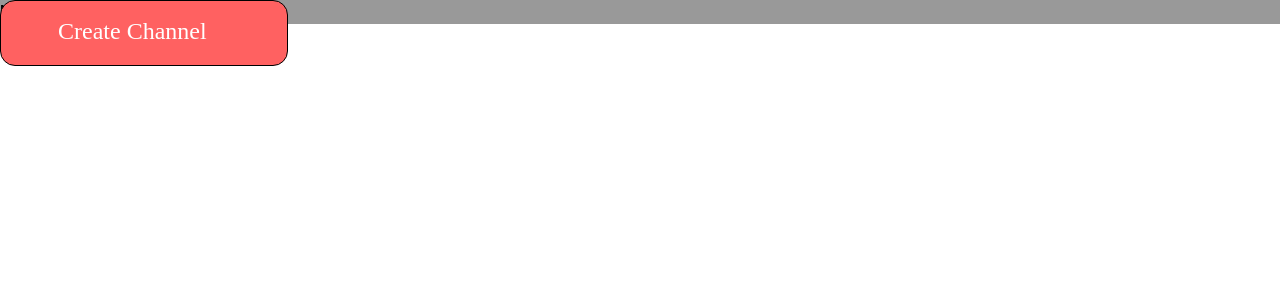
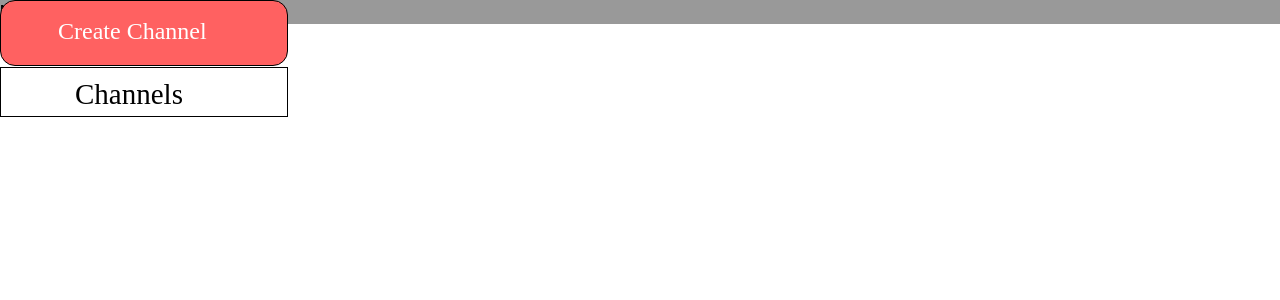
Before and after one commit to ft-ts/frontend, a Next.js app: page /main/left-wrapper in a window 1280 px wide. Shown: the top 300 px of the page. Built offline with nearby package versions, Linux system fonts and the light colour scheme; a web font is replaced by a local one.

Commit message:
feat: channel pannel made

```diff
--- a/src/app/main/left-wrapper/left-wrapper.module.scss
+++ b/src/app/main/left-wrapper/left-wrapper.module.scss
@@ -32,3 +32,31 @@ $leftWrapperWidth: 288px;
     text-align: center;
     color: #FFFFFF;
 }
+
+.channelPannelBox{
+    box-sizing: border-box;
+    position: absolute;
+    width: $leftWrapperWidth;
+    height: 50px;
+    left: 0px;
+    top: 67px;
+    background: #FFFFFF;
+    border: 1px solid #000000;
+}
+
+.channelPannelFont{
+    position: absolute;
+    width: 140px;
+    height: 50px;
+    left: ($leftWrapperWidth / 2) - 70px;
+    top: 1px;
+    font-family: 'ArcadeClassic';
+    font-style: normal;
+    font-weight: 400;
+    font-size: 29px;
+    line-height: 29px;
+    display: flex;
+    align-items: center;
+    text-align: center;
+    color: #000000;
+}
--- a/src/app/main/left-wrapper/page.tsx
+++ b/src/app/main/left-wrapper/page.tsx
@@ -5,6 +5,7 @@ export default function LeftWrapper() {
     <div className={styles.leftWrapper}>
       <h1>LeftWrapper</h1>
       <CreateChannel />
+      <ChannelPannel />
     </div>
   )
 }
@@ -16,3 +17,11 @@ const CreateChannel = (props: {}) => {
         </button>
     )
 }
+
+const ChannelPannel = (props: {}) => {
+    return (
+        <div className={styles.channelPannelBox}>
+            <h2 className={styles.channelPannelFont}>Channels</h2>
+        </div>
+    )
+}
```
